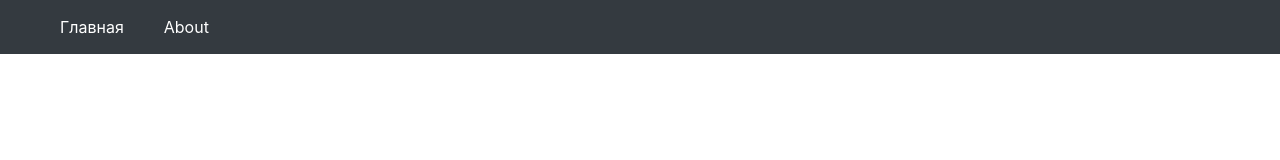
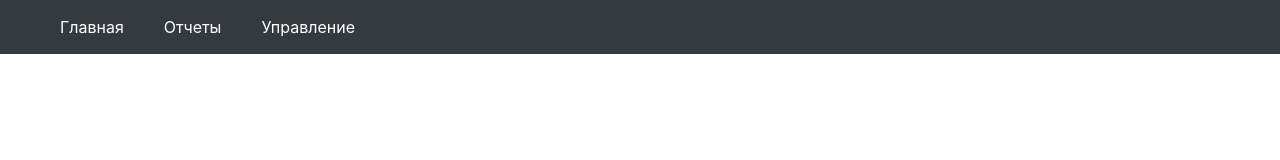
Before and after one commit to andreyvelsk/kotel-spa, a Vue app: page / in a window 1280 px wide. Shown: the top 160 px of the page. Built offline with nearby package versions, Linux system fonts and the light colour scheme.

Commit message:
add header + router links

```diff
--- a/package.json
+++ b/package.json
@@ -13,7 +13,8 @@
   "dependencies": {
     "bootstrap-vue": "^2.0.0-rc.11",
     "vue": "^2.5.2",
-    "vue-router": "^3.0.1"
+    "vue-router": "^3.0.1",
+    "vuex": "^3.0.1"
   },
   "devDependencies": {
     "autoprefixer": "^7.1.2",
--- a/src/components/Main.vue
+++ b/src/components/Header.vue
@@ -1,8 +1,15 @@
 <template>
   <div>
     <ul class="nav-menu bg-dark">
-          <li class="nav-item"><a href="index.php">Главная</a></li>
-          <li class="nav-item"><a href="report.php">About</a></li>
+      <router-link
+        v-for='link in this.$store.state.menu.menu'
+        tag="li"
+        class="nav-item"
+        :to='link.link'
+        :key="link.title"
+        >
+          <a>{{link.title}}</a>
+        </router-link>
     </ul>
   </div>
 
--- a/src/main.js
+++ b/src/main.js
@@ -3,6 +3,8 @@
 import Vue from 'vue'
 import App from './App'
 import router from './router'
+import store from './store'
+import Vuex from 'vuex'
 
 // Bootstrap import
 import BootstrapVue from 'bootstrap-vue'
@@ -10,6 +12,7 @@ import 'bootstrap/dist/css/bootstrap.css'
 import 'bootstrap-vue/dist/bootstrap-vue.css'
 
 Vue.use(BootstrapVue)
+Vue.use(Vuex)
 
 Vue.config.productionTip = false
 
@@ -17,6 +20,7 @@ Vue.config.productionTip = false
 new Vue({
   el: '#app',
   router,
+  store,
   components: { App },
   template: '<App/>'
 })
--- /dev/null
+++ b/src/router/Main.vue
@@ -0,0 +1,20 @@
+<template>
+  <div>
+    <header-page></header-page>
+  </div>
+
+</template>
+
+<script>
+import Header from '@/components/Header'
+
+export default {
+  components: {
+    headerPage: Header
+  }
+}
+</script>
+
+<style lang="sass">
+
+</style>
--- a/src/router/index.js
+++ b/src/router/index.js
@@ -1,6 +1,6 @@
 import Vue from 'vue'
 import Router from 'vue-router'
-import Main from '@/components/Main'
+import Main from './Main'
 
 Vue.use(Router)
 
@@ -8,8 +8,12 @@ export default new Router({
   routes: [
     {
       path: '/',
-      name: 'Main',
+      component: Main
+    },
+    {
+      path: '/worker',
       component: Main
     }
-  ]
+  ],
+  mode: 'history'
 })
--- /dev/null
+++ b/src/store/index.js
@@ -0,0 +1,17 @@
+import Vue from 'vue'
+import Vuex from 'vuex'
+import menu from './menu'
+
+Vue.use(Vuex)
+
+export default new Vuex.Store({
+  modules: {
+    menu
+  },
+  state: {
+
+  },
+  getters: {
+
+  }
+})
--- /dev/null
+++ b/src/store/menu.js
@@ -0,0 +1,9 @@
+export default {
+  state: {
+    menu: [
+      {title: 'Главная', link: '/'},
+      {title: 'Отчеты', link: '/report'},
+      {title: 'Управление', link: '/control'}
+    ]
+  }
+}
```
Also changed, not shown: 1 other file (tests, documents, lock files or other folders).
